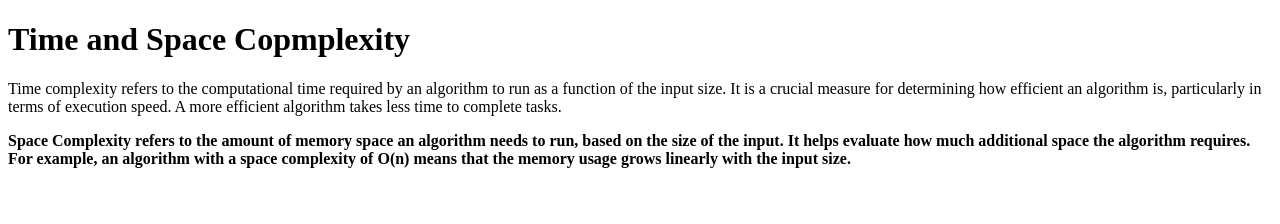
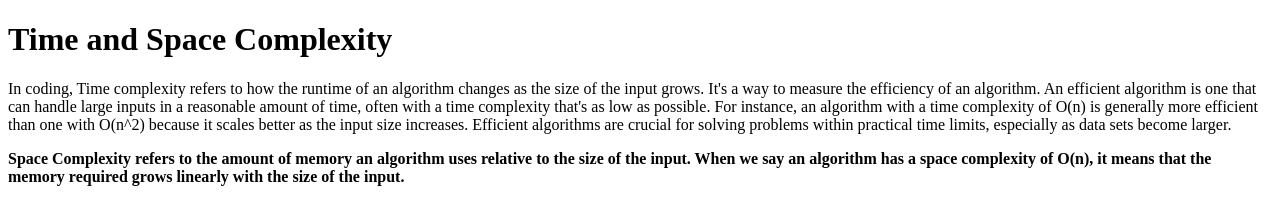
Before and after one commit to acciojob/time-and-space-complexity-monika2899, a website: page main.html in a window 1280 px wide. Drawn offline with Linux system fonts and the light colour scheme.

Commit message:
created a submission

```diff
--- a/main.html
+++ b/main.html
@@ -7,18 +7,10 @@
 </head>
 
 <body>
+	<h1>Time and Space Complexity</h1>
+	<p>In coding, Time complexity refers to how the runtime of an algorithm changes as the size of the input grows. It's a way to measure the efficiency of an algorithm. An efficient algorithm is one that can handle large inputs in a reasonable amount of time, often with a time complexity that's as low as possible. For instance, an algorithm with a time complexity of O(n) is generally more efficient than one with O(n^2) because it scales better as the input size increases. Efficient algorithms are crucial for solving problems within practical time limits, especially as data sets become larger.</p>
+    <p><b>Space Complexity refers to the amount of memory an algorithm uses relative to the size of the input. When we say an algorithm has a space complexity of O(n), it means that the memory required grows linearly with the size of the input.</b></p>
 	<!-- the entire body must be written by student -->
-	<h1>Time and Space Copmplexity</h1>
-
-    <p>
-        Time complexity refers to the computational time required by an algorithm to run as a function of the input size. It is a crucial measure for determining how efficient an algorithm is, particularly in terms of execution speed. A more efficient algorithm takes less time to complete tasks.
-    </p>
-
-    <p>
-        <b>Space Complexity refers to the amount of memory space an algorithm needs to run, based on the size of the input. It helps evaluate how much additional space the algorithm requires. For example, an algorithm with a space complexity of O(n) means that the memory usage grows linearly with the input size.</b>
-    </p>
-    <script type="text/javascript" src="./script.js">
-</script>
 
 </body>
 
```
